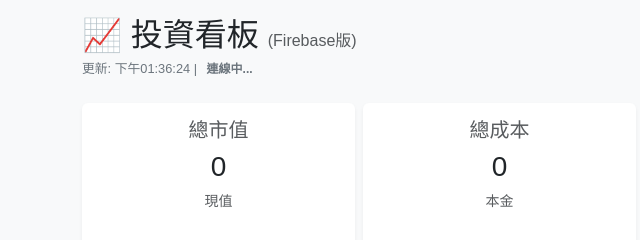
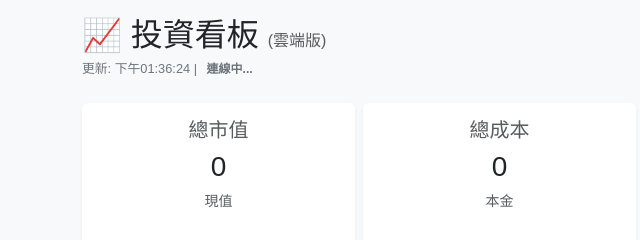
Before and after one commit to Belden0718/stock-dashboard, a plain HTML site: page index.html in a window 1280 px wide. Shown: the top 240 px of the page, 0-640 px from the left. Drawn offline with nearby package versions, Linux system fonts and the light colour scheme; no server answers.

Commit message:
Update index.html

```diff
--- a/index.html
+++ b/index.html
@@ -39,7 +39,7 @@
 <div class="container py-3">
     <div class="d-flex flex-wrap justify-content-between align-items-center mb-3">
         <div class="mb-2">
-            <h2 class="mb-1">📈 投資看板 <small class="text-muted fs-6">(Firebase版)</small></h2>
+            <h2 class="mb-1">📈 投資看板 <small class="text-muted fs-6">(雲端版)</small></h2>
             <div class="status-bar">
                 <span id="autoUpdateStatus">更新中...</span> |
                 <span class="firebase-status" id="firebaseStatus">連線中...</span>
```
